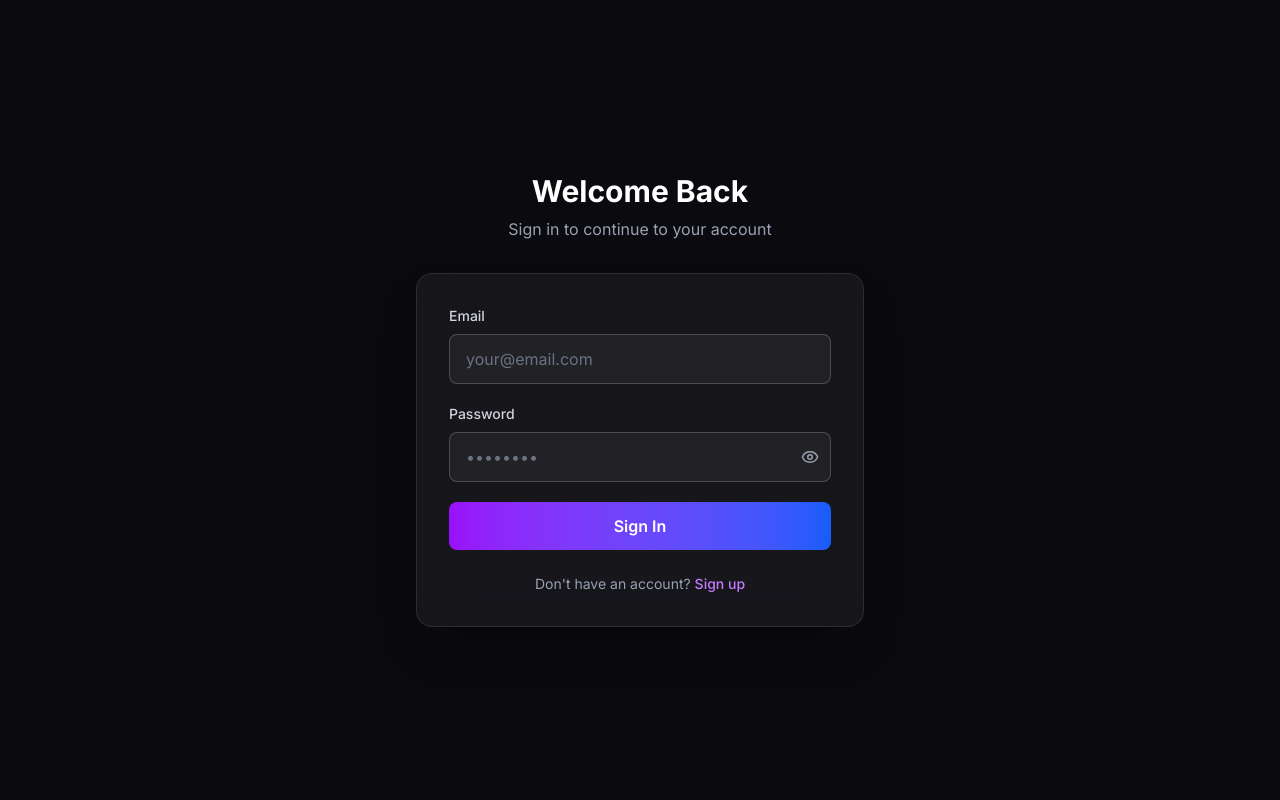
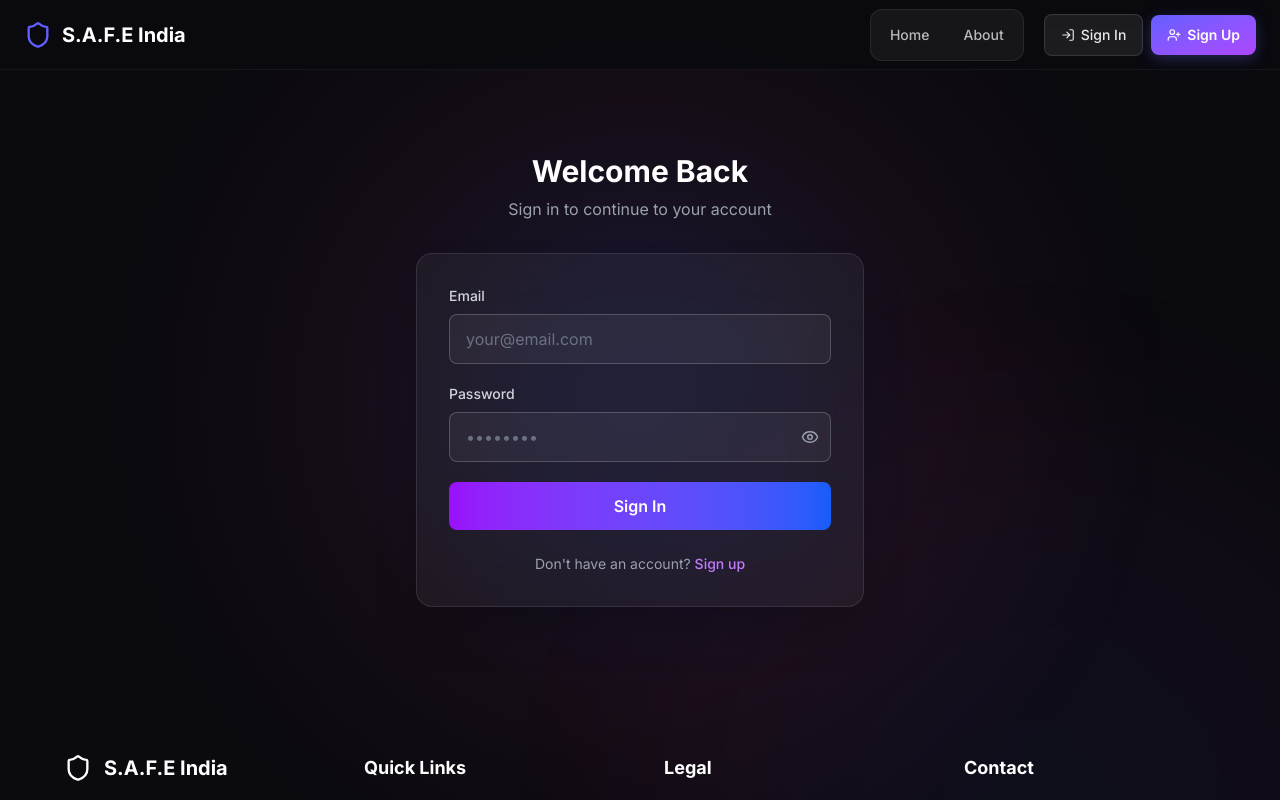
Before and after one commit to rishiyaduwanshi/safe, a React (Vite) app: page /login in a window 1280 px wide. Shown: the top 800 px of the page. Built offline with nearby package versions, Linux system fonts and the light colour scheme.

Commit message:
feat: Add login and registration routes with protected access

```diff
--- a/src/App.jsx
+++ b/src/App.jsx
@@ -27,6 +27,22 @@ const router = createBrowserRouter([
         element: <AboutPage />,
       },
       {
+        path: ROUTES.LOGIN,
+        element: (
+          <ProtectedRoute requireAuth={false}>
+            <SignIn />
+          </ProtectedRoute>
+        ),
+      },
+      {
+        path: ROUTES.REGISTER,
+        element: (
+          <ProtectedRoute requireAuth={false}>
+            <SignUp />
+          </ProtectedRoute>
+        ),
+      },
+      {
         path: ROUTES.DASHBOARD,
         element: (
           <ProtectedRoute>
@@ -52,23 +68,6 @@ const router = createBrowserRouter([
       },
     ],
   },
-  // Authentication routes (outside MainLayout for full-screen auth pages)
-  {
-    path: ROUTES.LOGIN,
-    element: (
-      <ProtectedRoute requireAuth={false}>
-        <SignIn />
-      </ProtectedRoute>
-    ),
-  },
-  {
-    path: ROUTES.REGISTER,
-    element: (
-      <ProtectedRoute requireAuth={false}>
-        <SignUp />
-      </ProtectedRoute>
-    ),
-  },
 ]);
 
 function App() {
--- a/src/layouts/MainLayout.jsx
+++ b/src/layouts/MainLayout.jsx
@@ -1,33 +1,17 @@
 import { Outlet } from 'react-router-dom';
 import Header from './Header.jsx';
 import Footer from './Footer.jsx';
-import {  BackgroundPattern  } from '../components/index.js';
+import { BackgroundPattern } from '../components/index.js';
 
 
 const MainLayout = () => {
   return (
-    <div style={{
-      minHeight: '100vh',
-      display: 'flex',
-      flexDirection: 'column',
-      background: '#0A0A0F',
-      position: 'relative',
-      overflow: 'hidden'
-    }}>
+    <div className='min-h-screen flex flex-col bg-[#0A0A0F] relative overflow-hidden'>
       <BackgroundPattern />
 
       <Header />
-      <main style={{
-        flex: '1',
-        display: 'flex',
-        flexDirection: 'column',
-        position: 'relative',
-        zIndex: 2
-      }}>
-        <div style={{
-          flex: '1',
-          paddingTop: '70px'
-        }}>
+      <main className='flex-1 flex flex-col relative z-[2]'>
+        <div className='flex-1 pt-[70px]'>
           <Outlet />
         </div>
       </main>
--- a/src/pages/SignIn.jsx
+++ b/src/pages/SignIn.jsx
@@ -20,7 +20,7 @@ const SignIn = () => {
     };
 
     return (
-        <div className="min-h-screen bg-[#0A0A0F] flex items-center justify-center px-4">
+        <div className="flex items-center justify-center px-4 py-12 min-h-[calc(100vh-180px)]">
             <div className="w-full max-w-md">
                 {/* Header */}
                 <div className="text-center mb-8">
@@ -98,7 +98,7 @@ const SignIn = () => {
                         <button
                             type="submit"
                             disabled={isLoading}
-                            className="w-full bg-gradient-to-r from-purple-600 to-blue-600 hover:from-purple-500 hover:to-blue-500 text-white font-semibold py-3 rounded-lg transition-all duration-200 flex items-center justify-center gap-2 disabled:opacity-50 disabled:cursor-not-allowed"
+                            className="w-full bg-linear-to-r from-purple-600 to-blue-600 hover:from-purple-500 hover:to-blue-500 text-white font-semibold py-3 rounded-lg transition-all duration-200 flex items-center justify-center gap-2 disabled:opacity-50 disabled:cursor-not-allowed"
                         >
                             {isLoading ? (
                                 <>
--- a/src/pages/SignUp.jsx
+++ b/src/pages/SignUp.jsx
@@ -27,7 +27,7 @@ const SignUp = () => {
     };
 
     return (
-        <div className="min-h-screen bg-[#0A0A0F] flex items-center justify-center px-4">
+        <div className="flex items-center justify-center px-4 py-12 min-h-[calc(100vh-180px)]">
             <div className="w-full max-w-md">
                 {/* Header */}
                 <div className="text-center mb-8">
```
